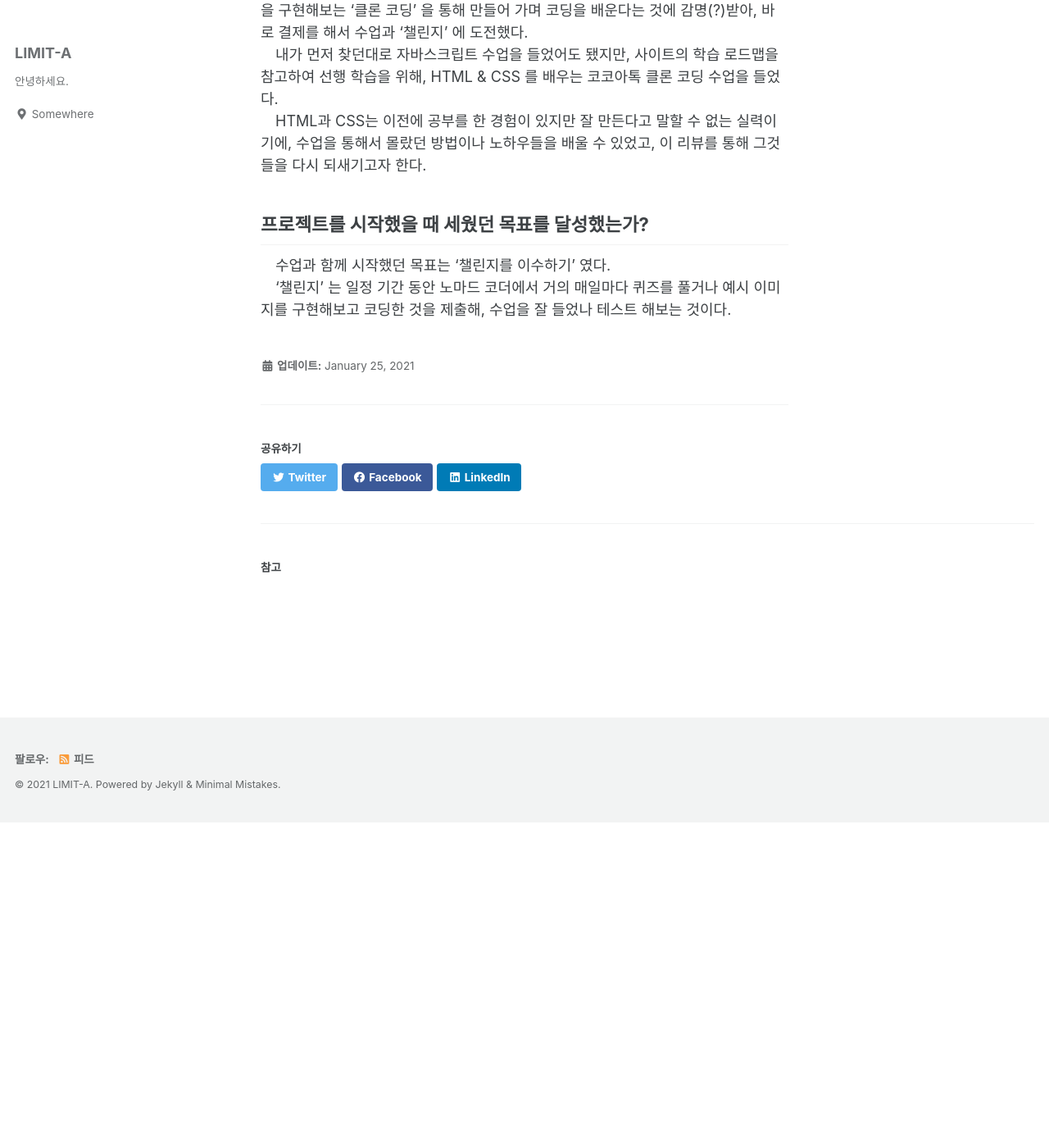
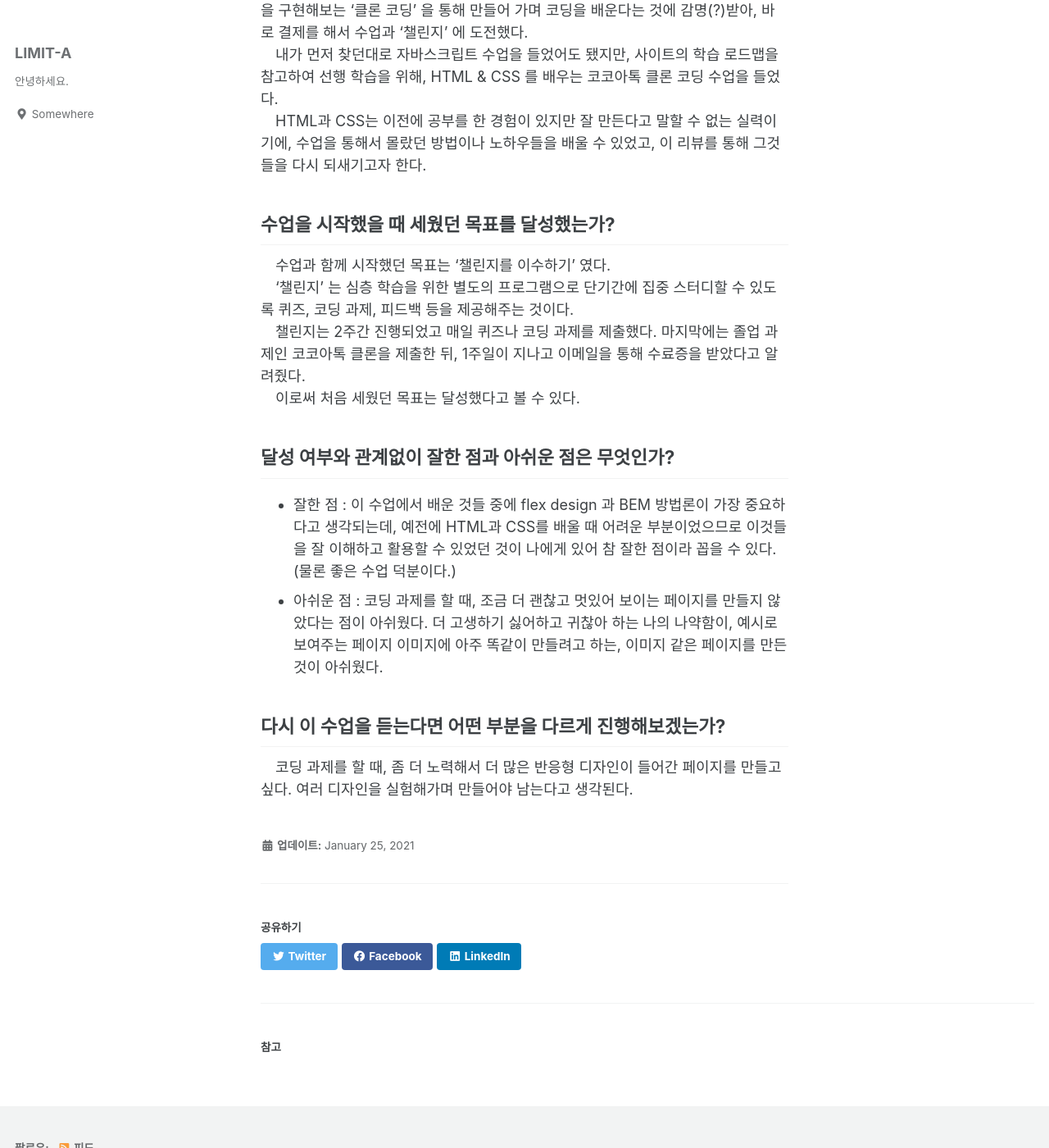
Before and after one commit to limit-a/limit-a.github.io, a Jekyll site: the page built from _posts/2021-01-25-kokoa-clone.md, in a window 1280 px wide and 1400 px high, scrolled down 397 px. Shown: the whole window at 82% size. Built offline with Jekyll 4.4.1, drawn with Linux system fonts in a browser that asks for light colours; cached includes are drawn as plain includes.

Commit message:
update_kokoa-210128

```diff
--- a/_posts/2021-01-25-kokoa-clone.md
+++ b/_posts/2021-01-25-kokoa-clone.md
@@ -3,13 +3,26 @@ title: 노마드코더 코코아톡 클론 코딩
 ---
 
 노마드코더 코코아톡 클론 코딩 수업과 2주간 챌린지를 마치고서 간단히 리뷰를 위해 이 글을 쓴다.
+
 ## 해당 수업을 '왜' 했는지, 그리고 리뷰를 '왜' 하는가?
 바닐라 자바스크립트를 위한 수업을 찾다가, 시중의 어플리케이션 (카카오톡 같이) 을 구현해보는 '클론 코딩' 을 통해 만들어 가며 코딩을 배운다는 것에 감명(?)받아, 바로 결제를 해서 수업과 '챌린지' 에 도전했다.
 
 내가 먼저 찾던대로 자바스크립트 수업을 들었어도 됐지만, 사이트의 학습 로드맵을 참고하여 선행 학습을 위해, HTML & CSS 를 배우는 코코아톡 클론 코딩 수업을 들었다.
 
 HTML과 CSS는 이전에 공부를 한 경험이 있지만 잘 만든다고 말할 수 없는 실력이기에, 수업을 통해서 몰랐던 방법이나 노하우들을 배울 수 있었고, 이 리뷰를 통해 그것들을 다시 되새기고자 한다.
-## 프로젝트를 시작했을 때 세웠던 목표를 달성했는가?
+
+## 수업을 시작했을 때 세웠던 목표를 달성했는가?
 수업과 함께 시작했던 목표는 '챌린지를 이수하기' 였다.
 
-'챌린지' 는 일정 기간 동안 노마드 코더에서 거의 매일마다 퀴즈를 풀거나 예시 이미지를 구현해보고 코딩한 것을 제출해, 수업을 잘 들었나 테스트 해보는 것이다.
+'챌린지' 는 심층 학습을 위한 별도의 프로그램으로 단기간에 집중 스터디할 수 있도록 퀴즈, 코딩 과제, 피드백 등을 제공해주는 것이다.
+
+챌린지는 2주간 진행되었고 매일 퀴즈나 코딩 과제를 제출했다. 마지막에는 졸업 과제인 코코아톡 클론을 제출한 뒤, 1주일이 지나고 이메일을 통해 수료증을 받았다고 알려줬다.
+
+이로써 처음 세웠던 목표는 달성했다고 볼 수 있다.
+
+## 달성 여부와 관계없이 잘한 점과 아쉬운 점은 무엇인가?
+* 잘한 점 : 이 수업에서 배운 것들 중에 flex design 과 BEM 방법론이 가장 중요하다고 생각되는데, 예전에 HTML과 CSS를 배울 때 어려운 부분이었으므로 이것들을 잘 이해하고 활용할 수 있었던 것이 나에게 있어 참 잘한 점이라 꼽을 수 있다. (물론 좋은 수업 덕분이다.)
+* 아쉬운 점 : 코딩 과제를 할 때, 조금 더 괜찮고 멋있어 보이는 페이지를 만들지 않았다는 점이 아쉬웠다. 더 고생하기 싫어하고 귀찮아 하는 나의 나약함이, 예시로 보여주는 페이지 이미지에 아주 똑같이 만들려고 하는, 이미지 같은 페이지를 만든 것이 아쉬웠다.
+
+## 다시 이 수업을 듣는다면 어떤 부분을 다르게 진행해보겠는가?
+코딩 과제를 할 때, 좀 더 노력해서 더 많은 반응형 디자인이 들어간 페이지를 만들고 싶다. 여러 디자인을 실험해가며 만들어야 남는다고 생각된다.
```
